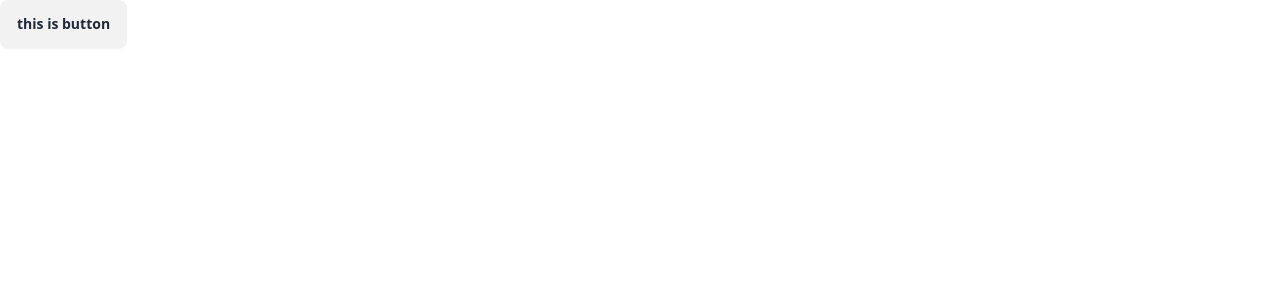
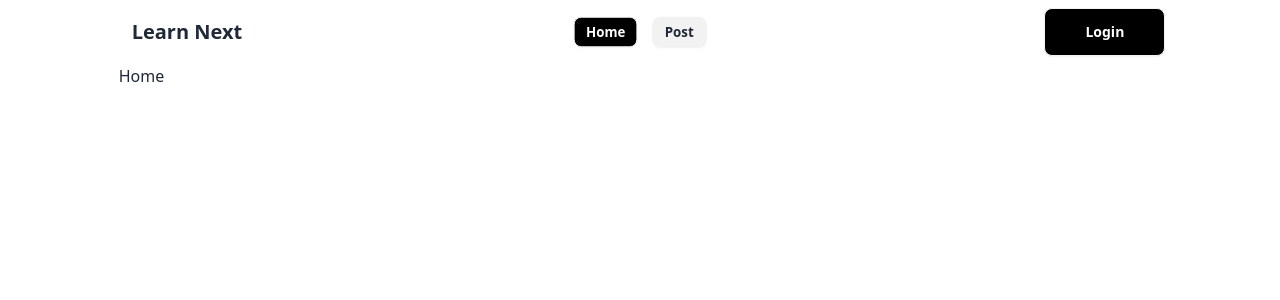
Before and after one commit to tahmedofficial/learn-next-js, a Next.js app: page / in a window 1280 px wide. Shown: the top 300 px of the page. Built offline with nearby package versions, Linux system fonts and the light colour scheme.

Commit message:
added navbar and details page

```diff
--- a/package.json
+++ b/package.json
@@ -12,7 +12,8 @@
     "daisyui": "^4.12.13",
     "next": "14.2.15",
     "react": "^18",
-    "react-dom": "^18"
+    "react-dom": "^18",
+    "react-icons": "^5.3.0"
   },
   "devDependencies": {
     "eslint": "^8",
--- a/src/app/layout.js
+++ b/src/app/layout.js
@@ -1,5 +1,6 @@
 import localFont from "next/font/local";
 import "./globals.css";
+import Navbar from "@/components/Navbar";
 
 const geistSans = localFont({
   src: "./fonts/GeistVF.woff",
@@ -21,7 +22,10 @@ export default function RootLayout({ children }) {
   return (
     <html lang="en">
       <body className={`${geistSans.variable} ${geistMono.variable} antialiased`}>
-        <main>
+        <nav>
+          <Navbar></Navbar>
+        </nav>
+        <main className="md:w-5/6 md:mx-auto px-3">
           {children}
         </main>
       </body>
--- /dev/null
+++ b/src/app/loading.jsx
@@ -0,0 +1,11 @@
+import React from 'react';
+
+const loading = () => {
+    return (
+        <div>
+            <span className="loading loading-spinner loading-lg flex mx-auto py-20"></span>
+        </div>
+    );
+};
+
+export default loading;
--- a/src/app/page.js
+++ b/src/app/page.js
@@ -2,7 +2,7 @@
 export default function Home() {
   return (
     <div>
-      <button className="btn">this is button</button>
+      Home
     </div>
   );
 }
--- /dev/null
+++ b/src/app/posts/[id]/page.jsx
@@ -0,0 +1,21 @@
+import React from 'react';
+
+const postDetailsData = async (id) => {
+    const res = await fetch(`https://jsonplaceholder.typicode.com/posts/${id}`);
+    const data = await res.json();
+    return data;
+}
+
+const page = async ({ params }) => {
+
+    const postData = await postDetailsData(params?.id);
+
+    return (
+        <div>
+            <h3>Title: {postData?.title}</h3>
+            <h3>Description: {postData?.body}</h3>
+        </div>
+    );
+};
+
+export default page;
--- a/src/app/posts/page.jsx
+++ b/src/app/posts/page.jsx
@@ -1,9 +1,32 @@
+import Link from 'next/link';
 import React from 'react';
 
-const page = () => {
+const getPost = async () => {
+    const res = await fetch("https://jsonplaceholder.typicode.com/posts")
+    const data = await res.json();
+    return data
+}
+
+const page = async () => {
+
+    const postData = await getPost();
+
     return (
         <div>
-            post page
+            <h3>All Post</h3>
+            <div className='grid grid-cols-3 gap-4'>
+                {
+                    postData?.map(post => (
+                        <div key={post.id} className='border p-3 space-y-4'>
+                            <h2>title: {post.title}</h2>
+                            <h3>Description: {post.body}</h3>
+                            <Link href={`/posts/${post.id}`}>
+                                <button className='btn bg-black text-white mt-10'>See Details</button>
+                            </Link>
+                        </div>
+                    ))
+                }
+            </div>
         </div>
     );
 };
--- /dev/null
+++ b/src/components/Navbar.jsx
@@ -0,0 +1,58 @@
+"use client";
+import Link from 'next/link';
+import { usePathname } from 'next/navigation';
+import React from 'react';
+import { HiOutlineMenuAlt1 } from "react-icons/hi";
+
+
+const Navbar = () => {
+
+    const pathName = usePathname();
+
+    const navItems = [
+        {
+            title: "Home",
+            path: "/"
+        },
+        {
+            title: "Post",
+            path: "/posts"
+        },
+    ]
+
+    return (
+        <div>
+            <div className="navbar md:w-5/6 md:mx-auto">
+                <div className="navbar-start">
+                    <div className="dropdown">
+                        <div tabIndex={0} role="button" className="btn btn-ghost lg:hidden">
+                            <HiOutlineMenuAlt1 className='text-2xl' />
+                        </div>
+                        <ul className="dropdown-content bg-base-100 rounded-box z-[1] mt-3 w-52 p-2 shadow flex flex-col gap-2">
+                            {
+                                navItems.map(item => <Link href={item.path} key={item.path} className='flex flex-col'>
+                                    <li className={item.path === pathName ? 'btn btn-sm bg-black text-white' : 'btn btn-sm'}>{item.title}</li>
+                                </Link>)
+                            }
+                        </ul>
+                    </div>
+                    <a className="btn btn-ghost text-xl">Learn Next</a>
+                </div>
+                <div className="navbar-center hidden lg:flex">
+                    <ul className="flex gap-3">
+                        {
+                            navItems.map(item => <Link href={item.path} key={item.path}>
+                                <li className={item.path === pathName ? 'btn btn-sm bg-black text-white' : 'btn btn-sm'}>{item.title}</li>
+                            </Link>)
+                        }
+                    </ul>
+                </div>
+                <div className="navbar-end">
+                    <button className="btn bg-black text-white px-10">Login</button>
+                </div>
+            </div>
+        </div>
+    );
+};
+
+export default Navbar;
```
Also changed, not shown: 1 other file (tests, documents, lock files or other folders).
